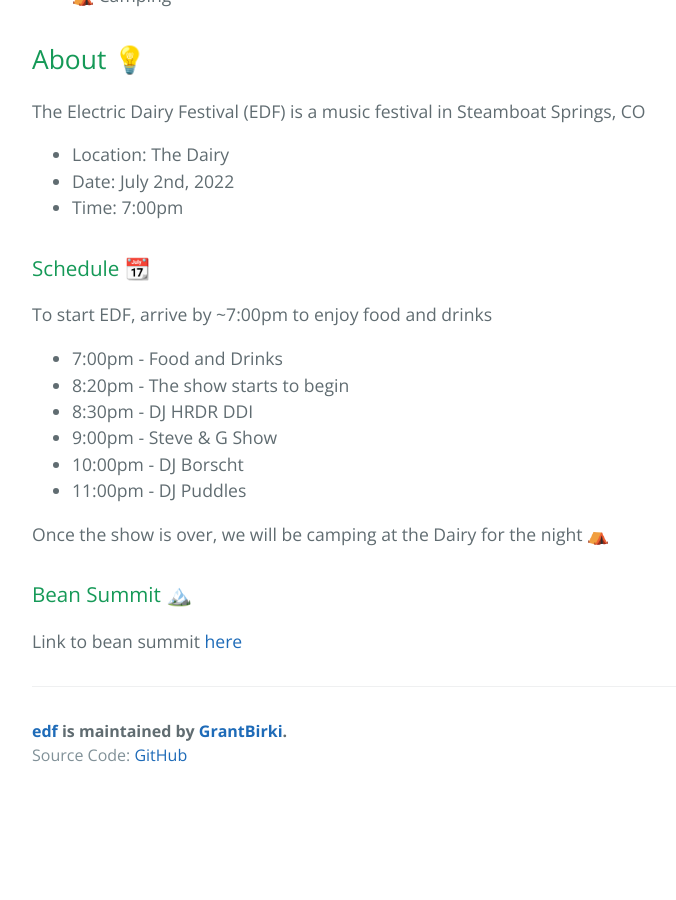
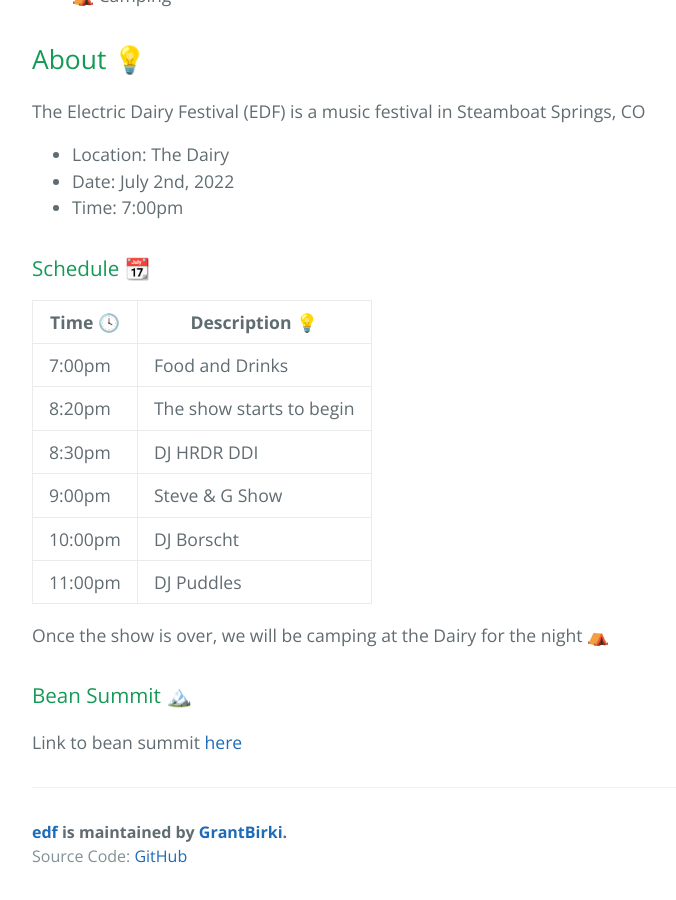
Before and after one commit to GrantBirki/edf, a Jekyll site: the page built from index.md, in a window 1280 px wide and 900 px high, scrolled down 657 px. Shown: the whole window, without its empty margins (192-868 px from the left). Built offline with Jekyll 4.4.1, drawn with Linux system fonts in a browser that asks for light colours; before the commit the page ends 1456 px from its top, so only the background shows below that.

Commit message:
update table

```diff
--- a/index.md
+++ b/index.md
@@ -27,14 +27,14 @@ The Electric Dairy Festival (EDF) is a music festival in Steamboat Springs, CO
 
 ### Schedule 📆
 
-To start EDF, arrive by ~7:00pm to enjoy food and drinks
-
-- 7:00pm - Food and Drinks
-- 8:20pm - The show starts to begin
-- 8:30pm - DJ HRDR DDI
-- 9:00pm - Steve & G Show
-- 10:00pm - DJ Borscht
-- 11:00pm - DJ Puddles
+| Time 🕓 | Description 💡 |
+| ------ | ----------- |
+| 7:00pm | Food and Drinks |
+| 8:20pm | The show starts to begin |
+| 8:30pm | DJ HRDR DDI |
+| 9:00pm | Steve & G Show |
+| 10:00pm  | DJ Borscht |
+| 11:00pm | DJ Puddles |
 
 Once the show is over, we will be camping at the Dairy for the night ⛺
 
```
